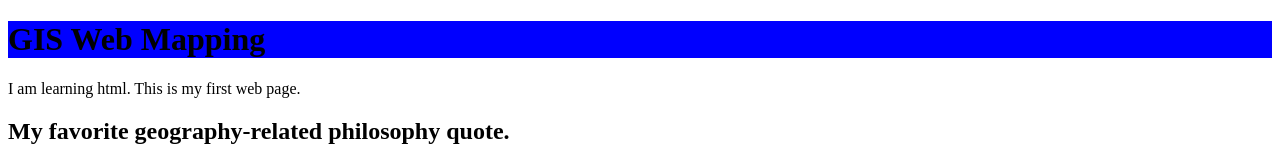
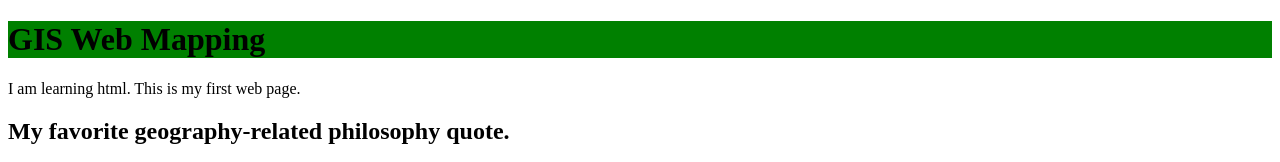
Before and after one commit to slee8686/slee8686.github.io, a plain HTML site: page lab501.html in a window 1280 px wide. Shown: the top 162 px of the page. Drawn offline with Linux system fonts and the light colour scheme.

Commit message:
Update lab501.html

```diff
--- a/lab501.html
+++ b/lab501.html
@@ -3,7 +3,7 @@
 <head>
   <title>This is a web page</title>
   <style>
-    #title { background-color: blue; }
+    #title { background-color: green; }
     .title-text {
           font-family: helvetica;
           font-size: 50px;
```
